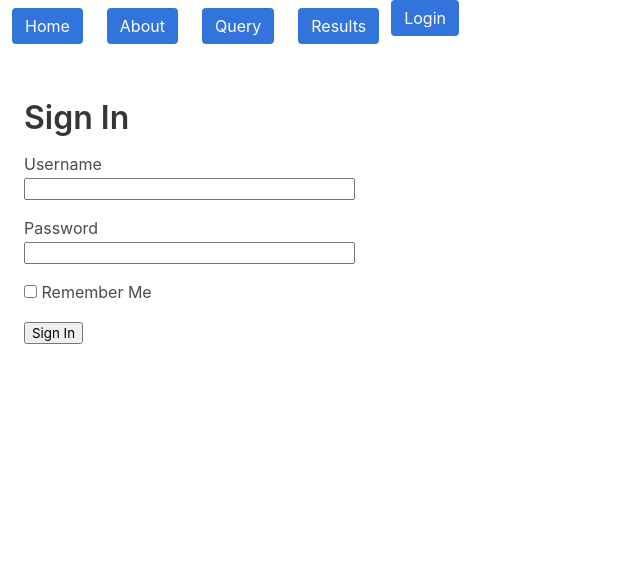
After one commit to david-castle/Moody-World, a Flask app: page /login in a window 1280 px wide. The commit adds this page. Shown: the top 584 px of the page, without its empty margins (0-640 px from the left). Run offline with Flask 3, Linux system fonts and the light colour scheme.

Commit message:
add log in

```diff
--- a/app/__init__.py
+++ b/app/__init__.py
@@ -1,11 +1,11 @@
-
+from config import Config
 from flask import Flask
 import os
 
 
 app = Flask(__name__)
 SECRET_KEY = os.urandom(32)
-app.config['SECRET_KEY'] = SECRET_KEY
+app.config.from_object(Config)
 
 
 from app import routes, models
--- /dev/null
+++ b/app/config.py
@@ -0,0 +1,4 @@
+import os
+
+class Config(object):
+    SECRET_KEY = os.environ.get('SECRET_KEY') or 'you-will-never-guess'
--- a/app/forms.py
+++ b/app/forms.py
@@ -1,14 +1,14 @@
 
 from flask_wtf import FlaskForm
-from wtforms import StringField
+from wtforms import StringField, PasswordField, BooleanField, SubmitField
 from wtforms_components import IntegerField
 from wtforms.validators import DataRequired, Optional, NumberRange
 
-# class LoginForm(FlaskForm):
-#     username = StringField('Username', validators=[DataRequired()])
-#     password = PasswordField('Password', validators=[DataRequired()])
-#     remember_me = BooleanField('Remember Me')
-#     submit = SubmitField('Sign In')
+class LoginForm(FlaskForm):
+    username = StringField('Username', validators=[DataRequired()])
+    password = PasswordField('Password', validators=[DataRequired()])
+    remember_me = BooleanField('Remember Me')
+    submit = SubmitField('Sign In')
 
 class QueryEditForm(FlaskForm):
     name = StringField("Name", validators=[DataRequired()])
--- a/app/routes.py
+++ b/app/routes.py
@@ -1,7 +1,7 @@
 import os
 from datetime import datetime
 from app import app, model_fox, model_guardian, model_nbc, model_processing
-from app.forms import QueryEditForm
+from app.forms import LoginForm, QueryEditForm
 from flask import (Flask, flash, redirect, render_template, request, url_for)
 
 
@@ -13,6 +13,11 @@ def home():
 @app.route("/about")
 def about():
   return render_template("about.html")
+
+@app.route('/login')
+def login():
+    form = LoginForm()
+    return render_template('login.html', title='Sign In', form=form)
 
 @app.route("/results", methods=["GET", "POST"])
 def results():
--- a/app/templates/base.html
+++ b/app/templates/base.html
@@ -24,6 +24,9 @@
         <span class="navbar-item">
           <a class="button is-link" href="{{ url_for('results') }}">Results</a>
         </span>
+        <span>
+          <a class="button is-link" href="{{ url_for('login') }}">Login</a>
+        </span>
       </div>
     </nav>
   </header>
--- /dev/null
+++ b/app/templates/login.html
@@ -0,0 +1,19 @@
+{% extends "base.html" %}
+{% block title %}Sign In{% endblock %}
+{% block content %}
+    <h1>Sign In</h1>
+    <form action="" method="post" novalidate>
+        {{ form.hidden_tag() }}
+        <p>
+            {{ form.username.label }} <br>
+            {{ form.username(size=32) }}
+        </p>
+        <p>
+            {{ form.password.label }} <br>
+            {{ form.password(size=32) }}
+        </p>
+        <p>{{ form.remember_me() }} {{ form.remember_me.label }}</p>
+        <p>{{ form.submit() }} </p>
+    </form>
+
+{% endblock %}
```
Also changed, not shown: 2 other files.
